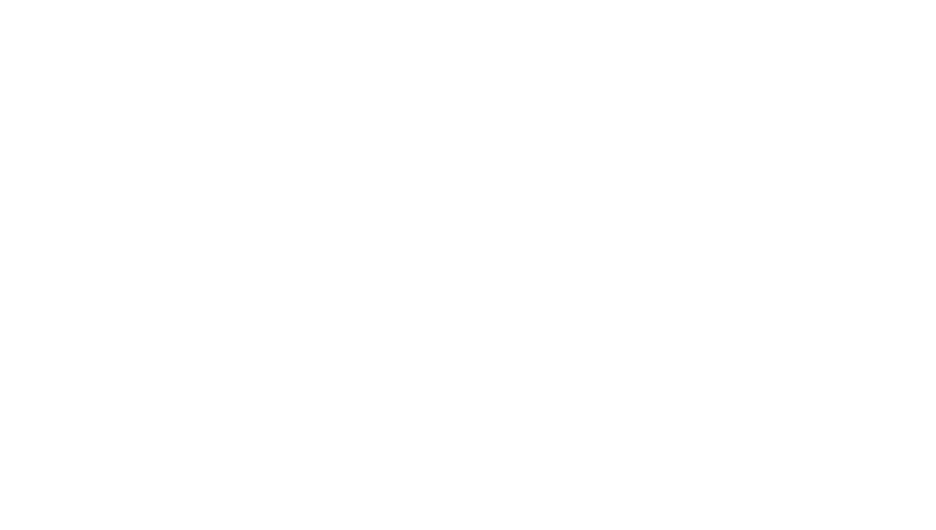
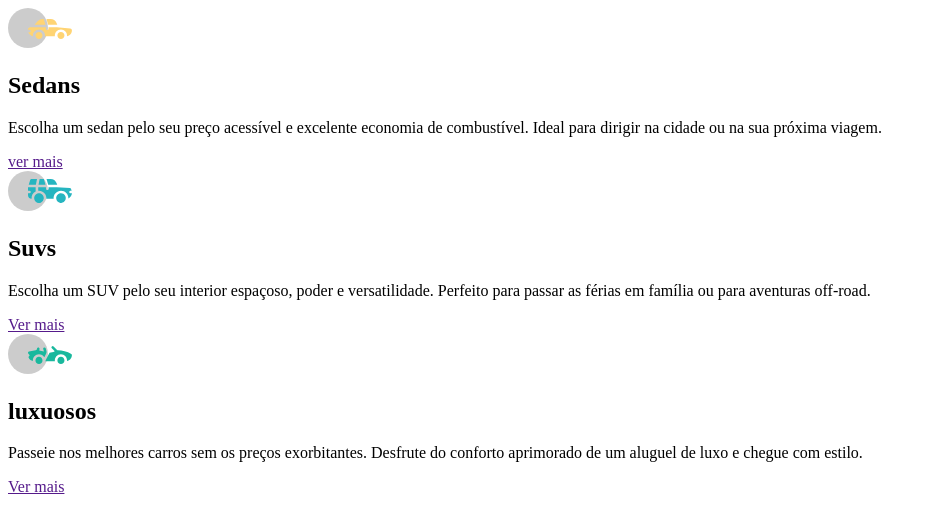
Before and after one commit to robertizinho/projeto_carros_1.0, a plain HTML site: page index.html in a window 1280 px wide. Shown: the whole page, without its empty margins (0-936 px from the left). Drawn offline with Linux system fonts and the light colour scheme.

Commit message:
desenvolvimento do html

```diff
--- a/index.html
+++ b/index.html
@@ -9,22 +9,22 @@
 <body>
     <main>
         <section class="sedans">
-       <img src="" alt="">
-        <h2></h2>
-        <p></p>
-        <a href=""></a>
+       <img src="./imagens/icon-sedans.svg" alt=" carros sedans">
+        <h2>Sedans</h2>
+        <p>Escolha um sedan pelo seu preço acessível e excelente economia de combustível. Ideal para dirigir na cidade ou na sua próxima viagem.</p>
+        <a href="">ver mais</a>
         </section>
         <section class="suvs">
-            <img src="" alt="">
-            <h2></h2>
-            <p></p>
-            <a href=""></a>
+            <img src="./imagens/icon-suvs.svg" alt="carros suvs">
+            <h2>Suvs</h2>
+            <p>Escolha um SUV pelo seu interior espaçoso, poder e versatilidade. Perfeito para passar as férias em família ou para aventuras off-road.</p>
+            <a href="">Ver mais</a>
         </section>
         <section class="luxuosos">
-            <img src="" alt="">
-            <h2></h2>
-            <p></p>
-            <a href=""></a>
+            <img src="./imagens/icon-luxury.svg" alt="carros luxuosos">
+            <h2>luxuosos</h2>
+            <p>Passeie nos melhores carros sem os preços exorbitantes. Desfrute do conforto aprimorado de um aluguel de luxo e chegue com estilo.</p>
+            <a href="">Ver mais</a>
         </section>
     </main>
 </body>
--- a/style.css
+++ b/style.css
@@ -0,0 +1,3 @@
+* {
+
+}
```
